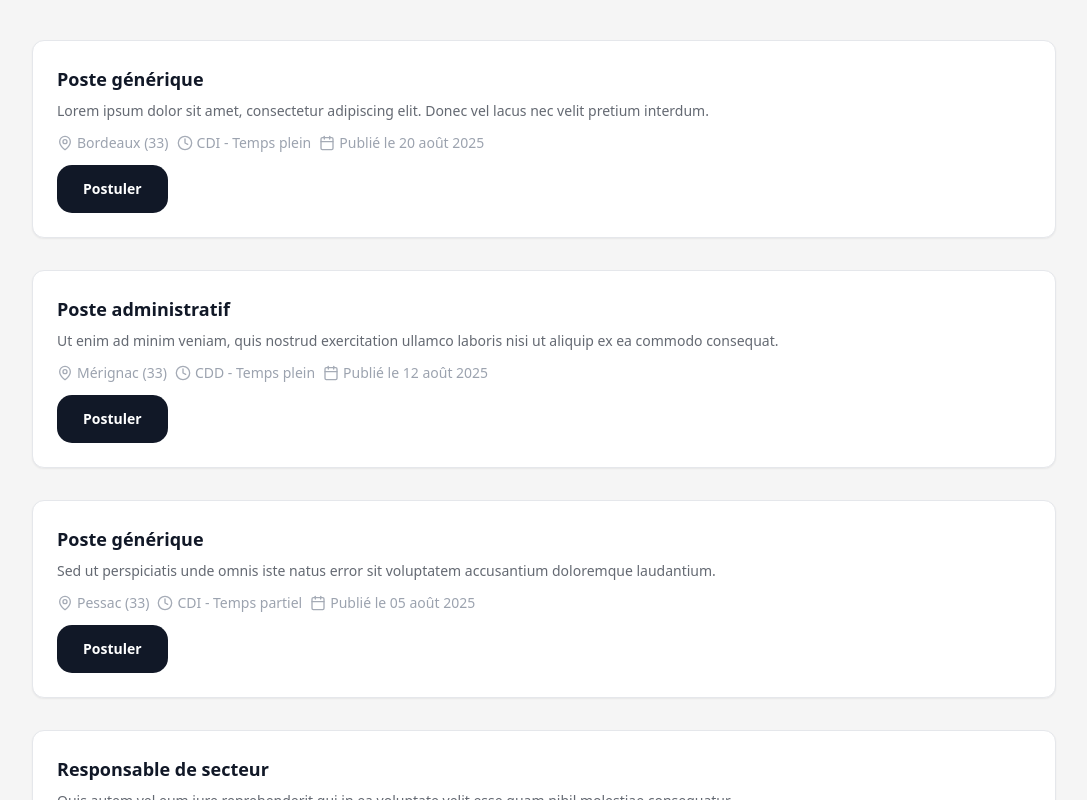
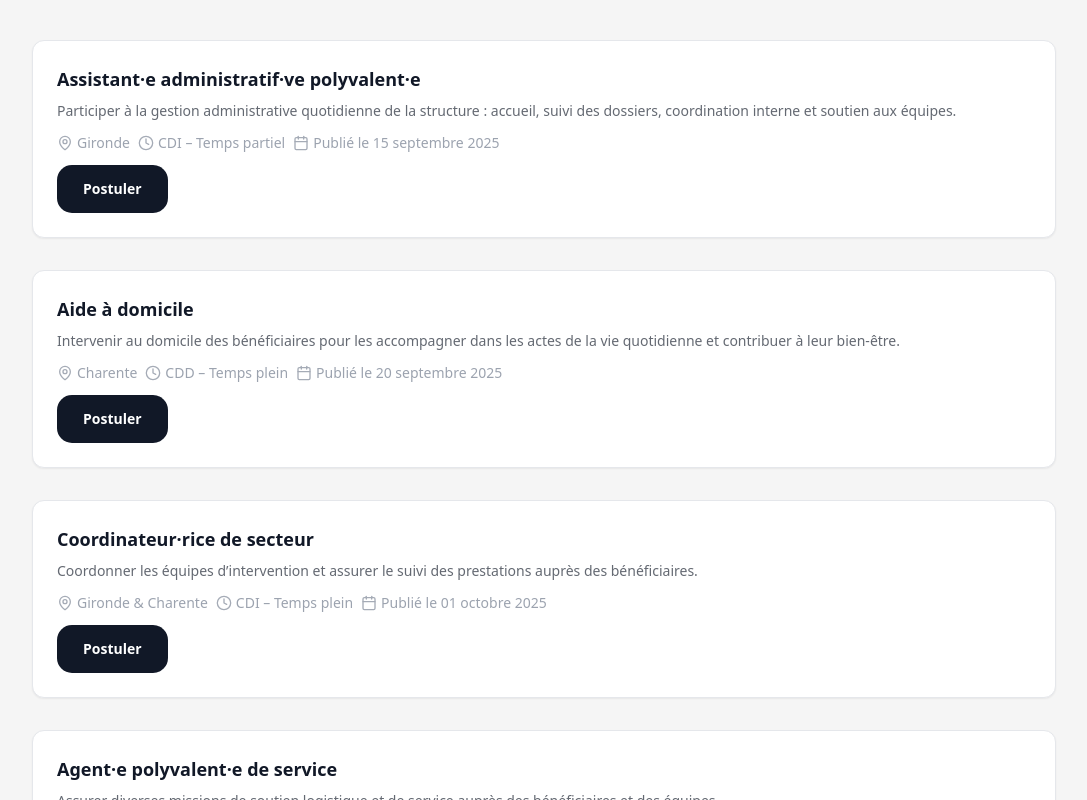
Before and after one commit to julienlisita/nextjs-ts-tailwind-template, a Next.js app: page /recruitment in a window 1280 px wide. Shown: the part 520-1320 px from the top of the page, without its empty margins (96-1183 px from the left). Built offline with nearby package versions, Linux system fonts and the light colour scheme; no server answers.

Commit message:
feat(recruitment): define JobOffer type and mock data

```diff
--- a/src/data/jobOffers.ts
+++ b/src/data/jobOffers.ts
@@ -5,56 +5,212 @@ import type { JobOffer } from '@/types/job';
 export const jobOffers: ReadonlyArray<JobOffer> = [
   {
     id: 1,
-    title: 'Poste générique',
-    location: 'Bordeaux (33)',
+    slug: 'assistant-administratif-polyvalent',
+    title: 'Assistant·e administratif·ve polyvalent·e',
+    location: 'Gironde',
+    contractType: 'CDI – Temps partiel',
+    publishedAt: '2025-09-15T09:00:00Z',
     description:
-      'Lorem ipsum dolor sit amet, consectetur adipiscing elit. Donec vel lacus nec velit pretium interdum.',
-    contractType: 'CDI - Temps plein',
-    publishedAt: '2025-08-20T09:00:00Z',
+      'Participer à la gestion administrative quotidienne de la structure : accueil, suivi des dossiers, coordination interne et soutien aux équipes.',
+    service: 'Administration / Support',
+    reportingLine: 'Responsable administratif·ve',
+    missionStatement:
+      'Assurer un soutien administratif fiable et structuré afin de faciliter l’organisation interne et la qualité de service.',
+    sections: [
+      {
+        key: 'missions',
+        title: 'Missions principales',
+        groups: [
+          {
+            title: '1) Gestion administrative',
+            items: [
+              'Accueil téléphonique et gestion des emails.',
+              'Classement et suivi des dossiers administratifs.',
+              'Rédaction de documents et comptes rendus.',
+              'Mise à jour des outils de suivi internes.',
+            ],
+          },
+          {
+            title: '2) Coordination interne',
+            items: [
+              'Transmission des informations aux équipes.',
+              'Suivi des demandes et priorisation.',
+              'Interface entre les différents services.',
+            ],
+          },
+        ],
+      },
+      {
+        key: 'skills',
+        title: 'Compétences requises',
+        items: [
+          'Maîtrise des outils bureautiques.',
+          'Bonne communication écrite et orale.',
+          'Organisation et rigueur.',
+        ],
+      },
+      {
+        key: 'profile',
+        title: 'Profil recherché',
+        items: [
+          'Première expérience en assistanat ou secrétariat.',
+          'Autonomie et sens des responsabilités.',
+        ],
+      },
+    ],
+    scheduleNote: 'Horaires de bureau, du lundi au vendredi.',
+    workMode: 'Présentiel.',
+    remunerationNote: 'Rémunération selon profil et expérience.',
+    equipments: ['Poste informatique', 'Téléphone professionnel'],
   },
+
   {
     id: 2,
-    title: 'Poste administratif',
-    location: 'Mérignac (33)',
+    slug: 'aide-a-domicile',
+    title: 'Aide à domicile',
+    location: 'Charente',
+    contractType: 'CDD – Temps plein',
+    publishedAt: '2025-09-20T09:00:00Z',
     description:
-      'Ut enim ad minim veniam, quis nostrud exercitation ullamco laboris nisi ut aliquip ex ea commodo consequat.',
-    contractType: 'CDD - Temps plein',
-    publishedAt: '2025-08-12T08:30:00Z',
+      'Intervenir au domicile des bénéficiaires pour les accompagner dans les actes de la vie quotidienne et contribuer à leur bien-être.',
+    service: 'Intervention à domicile',
+    reportingLine: 'Coordinateur·rice de secteur',
+    missionStatement:
+      'Apporter un accompagnement humain et professionnel afin de favoriser l’autonomie et le confort des personnes accompagnées.',
+    sections: [
+      {
+        key: 'missions',
+        title: 'Missions principales',
+        groups: [
+          {
+            title: '1) Accompagnement quotidien',
+            items: [
+              'Aide aux gestes de la vie courante.',
+              'Aide aux courses et à la préparation des repas.',
+              'Entretien du cadre de vie.',
+            ],
+          },
+          {
+            title: '2) Relationnel et suivi',
+            items: [
+              'Écoute et présence bienveillante.',
+              'Remontée d’informations à la coordination.',
+            ],
+          },
+        ],
+      },
+      {
+        key: 'skills',
+        title: 'Compétences requises',
+        items: ['Sens du service et empathie.', 'Capacité d’adaptation.'],
+      },
+      {
+        key: 'profile',
+        title: 'Profil recherché',
+        items: ['Expérience appréciée mais débutant·e accepté·e.', 'Fiabilité et ponctualité.'],
+      },
+    ],
+    scheduleNote: 'Planning variable selon interventions.',
+    workMode: 'Interventions au domicile des bénéficiaires.',
+    remunerationNote: 'Selon convention collective applicable.',
+    equipments: ['Tenue professionnelle', 'Téléphone professionnel'],
   },
+
   {
     id: 3,
-    title: 'Poste générique',
-    location: 'Pessac (33)',
+    slug: 'coordinateur-de-secteur',
+    title: 'Coordinateur·rice de secteur',
+    location: 'Gironde & Charente',
+    contractType: 'CDI – Temps plein',
+    publishedAt: '2025-10-01T09:00:00Z',
     description:
-      'Sed ut perspiciatis unde omnis iste natus error sit voluptatem accusantium doloremque laudantium.',
-    contractType: 'CDI - Temps partiel',
-    publishedAt: '2025-08-05T18:00:00Z',
+      'Coordonner les équipes d’intervention et assurer le suivi des prestations auprès des bénéficiaires.',
+    service: 'Coordination / Management',
+    reportingLine: 'Responsable d’agence',
+    missionStatement:
+      'Garantir une organisation efficace des interventions et un haut niveau de qualité de service.',
+    sections: [
+      {
+        key: 'missions',
+        title: 'Missions principales',
+        groups: [
+          {
+            title: '1) Organisation des interventions',
+            items: [
+              'Planification des interventions.',
+              'Gestion des remplacements et imprévus.',
+              'Suivi des heures et des prestations.',
+            ],
+          },
+          {
+            title: '2) Management et suivi qualité',
+            items: [
+              'Accompagnement des équipes.',
+              'Relation avec les bénéficiaires.',
+              'Traitement des situations complexes.',
+            ],
+          },
+        ],
+      },
+      {
+        key: 'skills',
+        title: 'Compétences requises',
+        items: ['Capacité d’organisation.', 'Leadership et communication.'],
+      },
+      {
+        key: 'profile',
+        title: 'Profil recherché',
+        items: ['Expérience en coordination ou management.', 'Connaissance du secteur appréciée.'],
+      },
+    ],
+    scheduleNote: 'Horaires de journée, astreintes ponctuelles possibles.',
+    workMode: 'Présentiel et déplacements terrain.',
+    remunerationNote: 'Selon profil et responsabilités.',
+    equipments: ['Ordinateur portable', 'Téléphone professionnel'],
   },
+
   {
     id: 4,
-    title: 'Responsable de secteur',
-    location: 'Libourne (33)',
+    slug: 'agent-polyvalent-de-service',
+    title: 'Agent·e polyvalent·e de service',
+    location: 'Gironde',
+    contractType: 'CDI – Temps partiel',
+    publishedAt: '2025-10-10T09:00:00Z',
     description:
-      'Quis autem vel eum iure reprehenderit qui in ea voluptate velit esse quam nihil molestiae consequatur.',
-    contractType: 'CDI - Temps plein',
-    publishedAt: '2025-07-28T10:15:00Z',
-  },
-  {
-    id: 5,
-    title: 'Poste week-end',
-    location: 'Angoulême (16)',
-    description:
-      'Neque porro quisquam est qui dolorem ipsum quia dolor sit amet, consectetur, adipisci velit.',
-    contractType: 'CDD - Week-end',
-    publishedAt: '2025-07-20T07:45:00Z',
-  },
-  {
-    id: 6,
-    title: 'Stage communication',
-    location: 'Bordeaux (33)',
-    description:
-      'At vero eos et accusamus et iusto odio dignissimos ducimus qui blanditiis praesentium voluptatum deleniti atque.',
-    contractType: 'Stage - 2 à 4 mois',
-    publishedAt: '2025-07-10T09:00:00Z',
+      'Assurer diverses missions de soutien logistique et de service auprès des bénéficiaires et des équipes.',
+    service: 'Services généraux',
+    reportingLine: 'Responsable de site',
+    missionStatement:
+      'Contribuer au bon fonctionnement quotidien de la structure par des actions polyvalentes et utiles.',
+    sections: [
+      {
+        key: 'missions',
+        title: 'Missions principales',
+        groups: [
+          {
+            title: '1) Services généraux',
+            items: ['Petits travaux d’entretien.', 'Aide logistique ponctuelle.'],
+          },
+          {
+            title: '2) Soutien aux équipes',
+            items: ['Appui aux besoins opérationnels.', 'Respect des consignes et procédures.'],
+          },
+        ],
+      },
+      {
+        key: 'skills',
+        title: 'Compétences requises',
+        items: ['Polyvalence.', 'Autonomie.'],
+      },
+      {
+        key: 'profile',
+        title: 'Profil recherché',
+        items: ['Goût pour le travail de terrain.', 'Sens pratique.'],
+      },
+    ],
+    scheduleNote: 'Horaires variables selon besoins.',
+    workMode: 'Présentiel.',
+    remunerationNote: 'Rémunération selon profil.',
+    equipments: ['Équipements de protection', 'Matériel adapté'],
   },
 ] as const;
```
Also changed, not shown: src/types/job.ts (+22 -3 lines).
